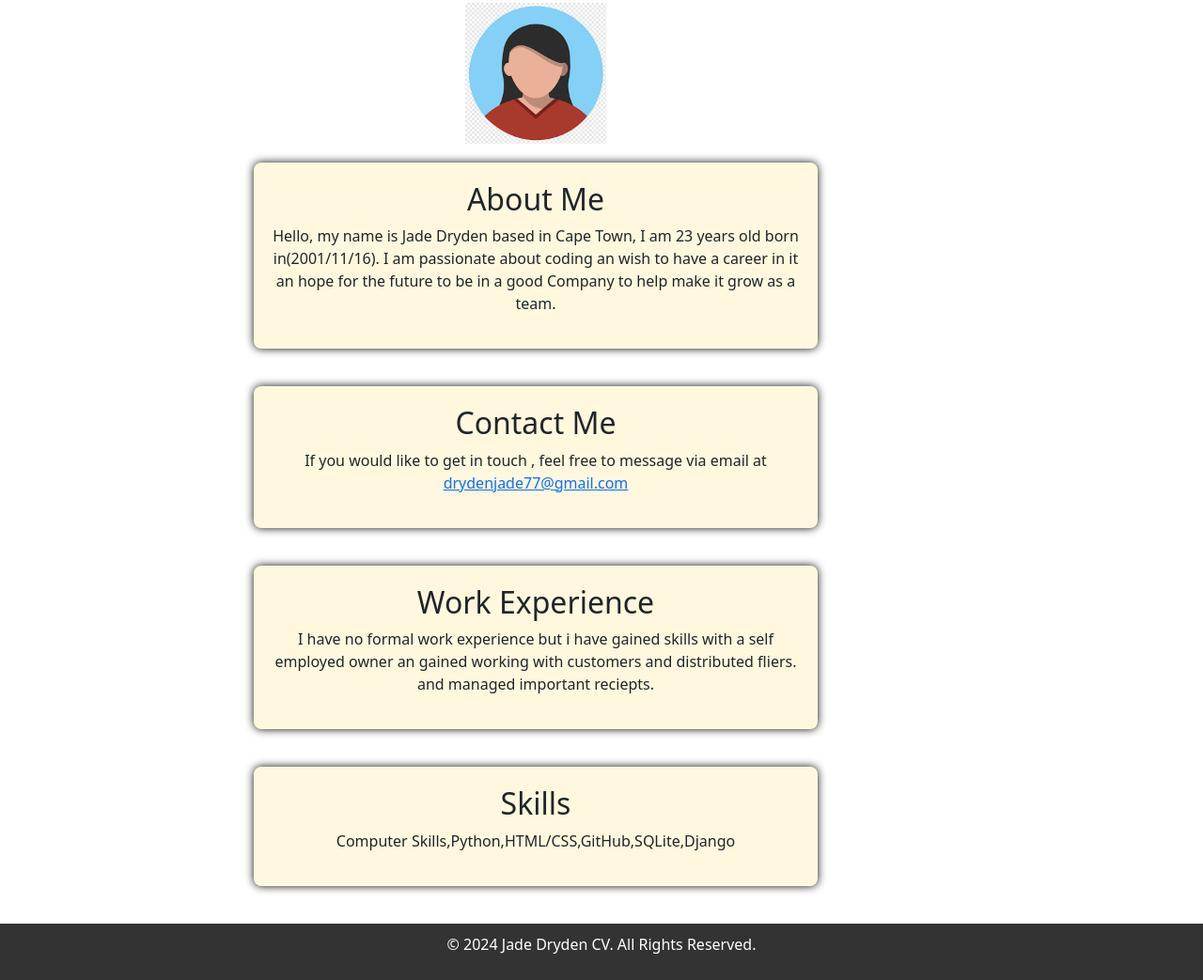
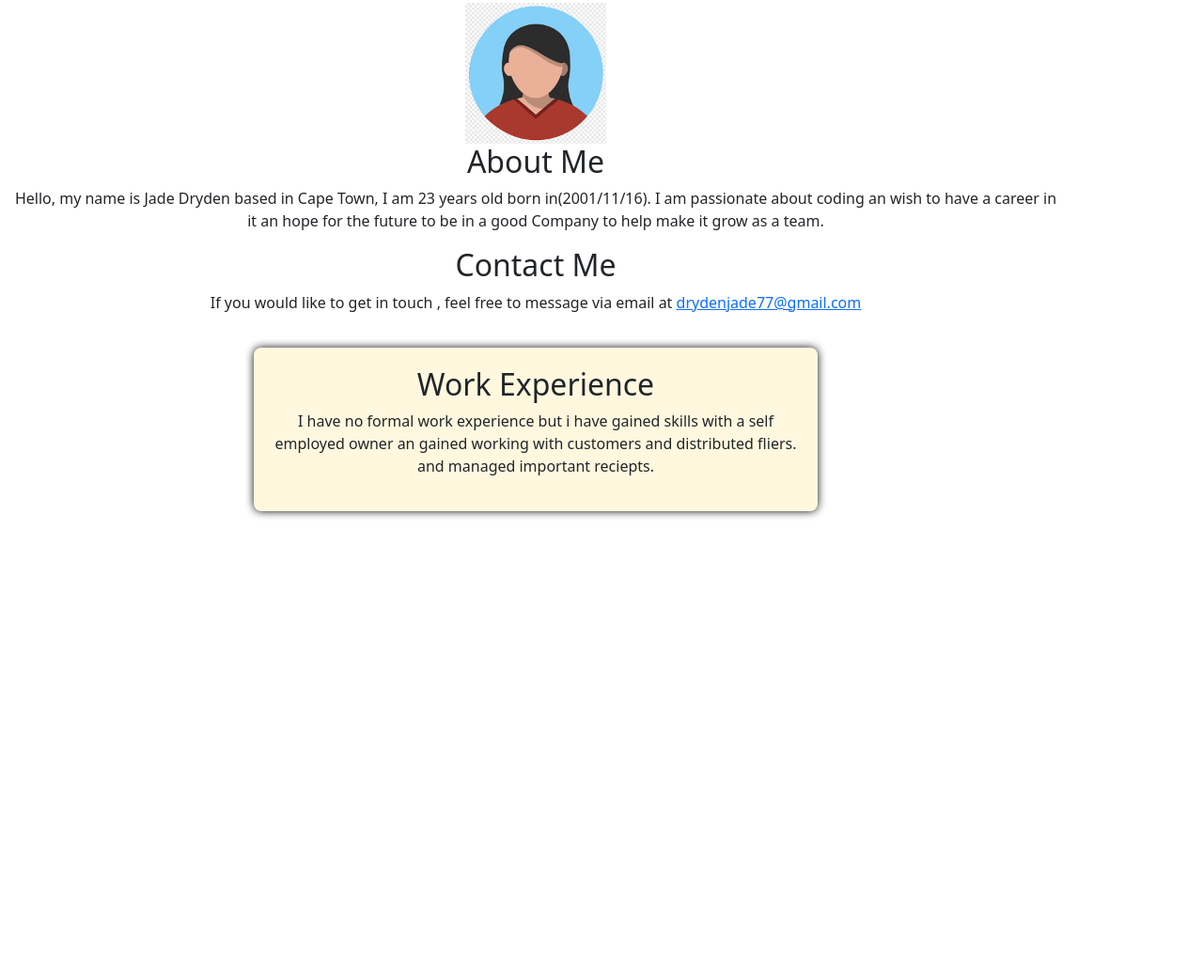
Before and after one commit to Jadeiscodingg/My-CV, a plain HTML site: page index.html in a window 1280 px wide. Shown: the part 120-1163 px from the top of the page at 94% size. After the commit the page ends 800 px from the top, so only its background shows below. Drawn offline with nearby package versions, Linux system fonts and the light colour scheme.

Commit message:
Update index.html

```diff
--- a/index.html
+++ b/index.html
@@ -16,7 +16,7 @@
             <h1>Jade Dryden</h1>
             <nav>
                 <!-- Navigation links to different sections of my cv -->
-                <a href="#about">About</a>
+                <a href="#abut">About</a>
                 <a href="#contact">Contact</a>
                 <a href="#experience">Experience</a>
                 <a href="#skills">Skills</a>
@@ -27,7 +27,7 @@
     <!-- About me section -->
     <div class="container main-content">
         <img src="download.png" alt="Profile Picture" class="img-fluid">
-        <section id="about" class="about">
+        <section id="about" clas="about">
             <h2>About Me</h2>
             <p>Hello, my name is Jade Dryden based in Cape Town, I am 23 years old born in(2001/11/16).
                I am passionate about coding an wish to have a career in it an hope for the future to be in a good
@@ -35,7 +35,7 @@
             </p>
         </section>
 
-        <section id="contact" class="contact">
+        <section id="contact" class="contat">
             <h2>Contact Me</h2>
             <p>If you would like to get in touch , feel free to message via email at <a href="drydenjade77@gmail.com">drydenjade77@gmail.com</a></p>
         </section>
@@ -46,9 +46,9 @@
                owner an gained working with customers and distributed fliers. and managed important reciepts.
             </p>
         </section>
-        <!-- Skills section -->
+        <!-- Skills section --
         <section id="skills" class="skills">
-            <h2>Skills</h2>
+            <h2>Skills<h2
             <p>Computer Skills,Python,HTML/CSS,GitHub,SQLite,Django</p>
         </section>
     </div>
```
